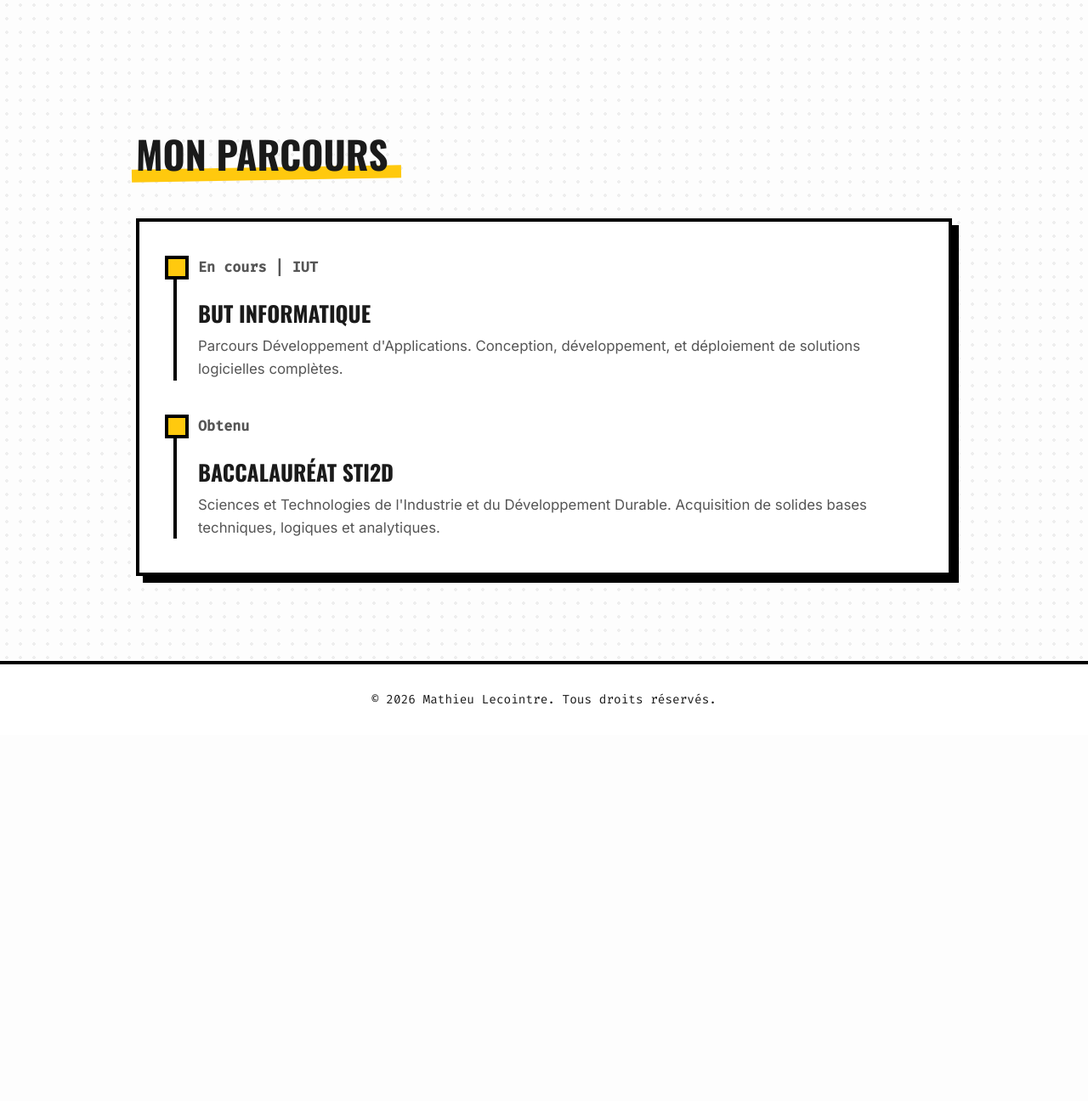
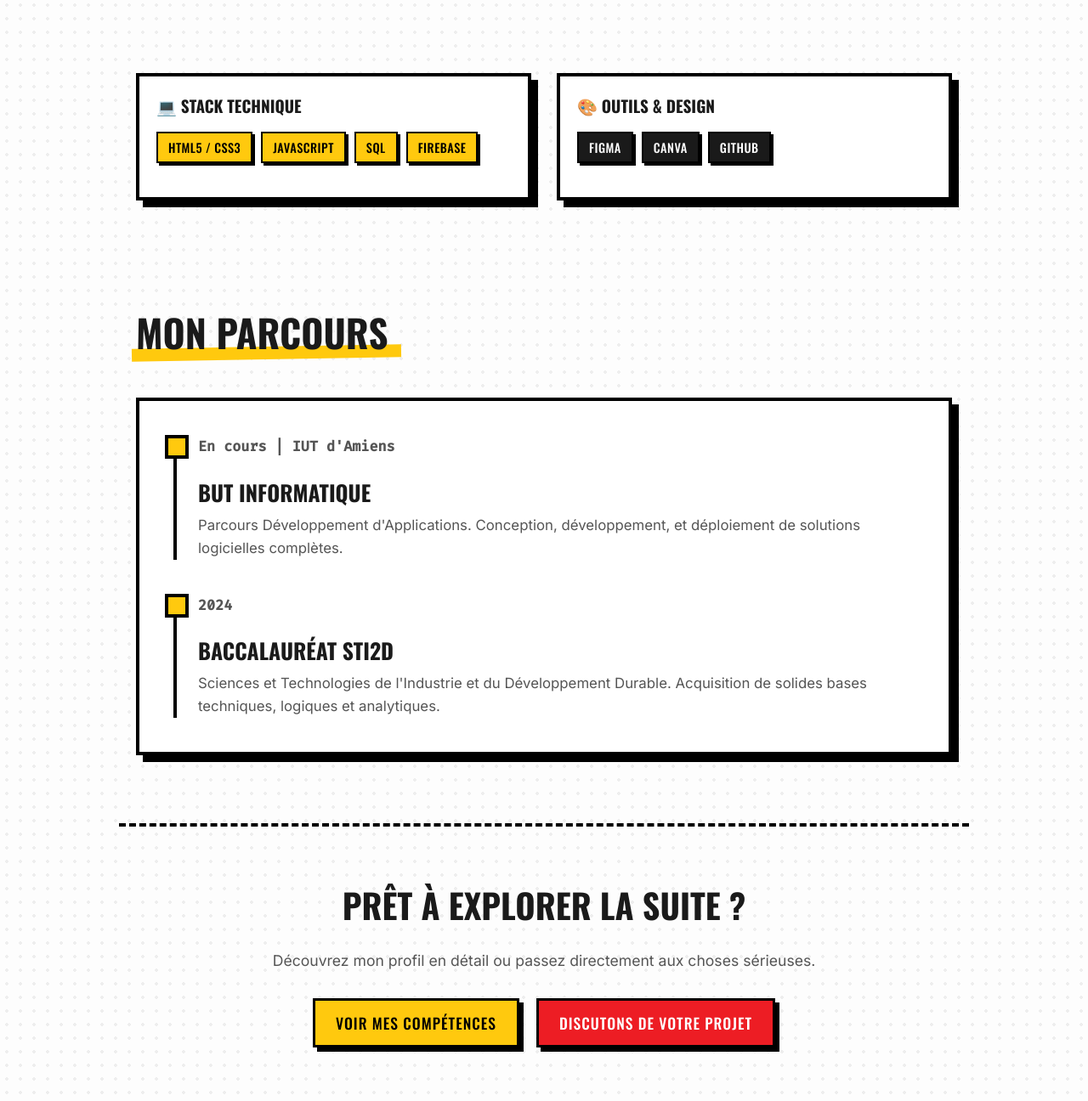
Before and after one commit to MathieuLecointre/portfolio, a plain HTML site: page index.html in a window 1280 px wide. Shown: the part 482-1778 px from the top of the page at 85% size. Before the commit the page ends 1347 px from the top, so only its background shows below. Drawn offline with nearby package versions, Linux system fonts and the light colour scheme.

Commit message:
Accentuation du design

```diff
--- a/index.html
+++ b/index.html
@@ -5,6 +5,12 @@
     <meta name="viewport" content="width=device-width, initial-scale=1.0">
     <title>Mathieu Lecointre | Accueil</title>
     <link rel="stylesheet" href="style.css">
+    <script>
+        /* Anti-flash blanc pour le mode sombre */
+        if (localStorage.getItem('theme') === 'dark') {
+            document.documentElement.setAttribute('data-theme', 'dark');
+        }
+    </script>
 </head>
 <body>
 
@@ -21,14 +27,14 @@
     <main>
         <section class="section-container" style="display: flex; align-items: center; gap: 40px; min-height: 60vh;">
             <div style="flex: 1;">
-                <h1 style="font-family: var(--font-title); font-size: 4rem; text-transform: uppercase; line-height: 1;">Mathieu Lecointre</h1>
+                <h1 class="hero-title">Mathieu Lecointre</h1>
                 <h2 style="font-size: 1.5rem; color: var(--text-muted); margin: 15px 0 25px 0; font-weight: 400;">Développeur Front-End & Créatif</h2>
                 <p style="margin-bottom: 30px; font-size: 1.1rem;">
                     Étudiant en BUT Informatique. Je conçois des interfaces web alliant la rigueur du code à un design percutant et accessible.
                 </p>
                 <div style="display: flex; gap: 15px;">
                     <a href="Pages/realisations.html" class="btn">Voir mes projets</a>
-                    <a href="CV_2026.pdf" target="_blank" class="btn" style="background: var(--card-bg); color: var(--text-color);">Mon CV</a>
+                    <a href="CV_Mathieu_Lecointre.pdf" target="_blank" class="btn" style="background: var(--card-bg); color: var(--text-color);">Mon CV</a>
                 </div>
             </div>
             <div>
@@ -36,20 +42,52 @@
             </div>
         </section>
 
+        <section class="section-container" style="padding-top: 0;">
+            <div class="grid" style="grid-template-columns: repeat(auto-fit, minmax(250px, 1fr));">
+                <div class="card" style="padding: 20px;">
+                    <h3 style="font-size: 1.2rem; margin-bottom: 15px;">💻 Stack Technique</h3>
+                    <div class="badges">
+                        <span class="badge">HTML5 / CSS3</span>
+                        <span class="badge">JavaScript</span>
+                        <span class="badge">SQL</span>
+                        <span class="badge">Firebase</span>
+                    </div>
+                </div>
+                <div class="card" style="padding: 20px;">
+                    <h3 style="font-size: 1.2rem; margin-bottom: 15px;">🎨 Outils & Design</h3>
+                    <div class="badges">
+                        <span class="badge" style="background: var(--text-color); color: var(--bg-color);">Figma</span>
+                        <span class="badge" style="background: var(--text-color); color: var(--bg-color);">Canva</span>
+                        <span class="badge" style="background: var(--text-color); color: var(--bg-color);">GitHub</span>
+                    </div>
+                </div>
+            </div>
+        </section>
+
         <section class="section-container">
             <h2 class="section-title">Mon Parcours</h2>
             <div class="card" style="padding: 40px;">
                 <div class="timeline-item">
-                    <p class="timeline-date">En cours | IUT</p>
+                    <p class="timeline-date">En cours | IUT d'Amiens</p>
                     <h3 style="margin: 5px 0; font-family: var(--font-title);">BUT Informatique</h3>
                     <p style="margin: 0;">Parcours Développement d'Applications. Conception, développement, et déploiement de solutions logicielles complètes.</p>
                 </div>
 
                 <div class="timeline-item" style="margin-bottom: 0;">
-                    <p class="timeline-date">Obtenu</p>
+                    <p class="timeline-date">2024</p>
                     <h3 style="margin: 5px 0; font-family: var(--font-title);">Baccalauréat STI2D</h3>
                     <p style="margin: 0;">Sciences et Technologies de l'Industrie et du Développement Durable. Acquisition de solides bases techniques, logiques et analytiques.</p>
                 </div>
+            </div>
+        </section>
+
+        <section class="section-container" style="text-align: center; border-top: 4px dashed var(--border-color); margin-top: 20px; padding-top: 60px;">
+            <h2 style="font-family: var(--font-title); font-size: 2.5rem; text-transform: uppercase; margin-bottom: 20px;">Prêt à explorer la suite ?</h2>
+            <p style="margin-bottom: 30px; font-size: 1.1rem; color: var(--text-muted);">Découvrez mon profil en détail ou passez directement aux choses sérieuses.</p>
+
+            <div style="display: flex; justify-content: center; gap: 20px; flex-wrap: wrap;">
+                <a href="Pages/competences.html" class="btn" style="background: var(--accent-yellow); color: black;">Voir mes compétences</a>
+                <a href="Pages/contact.html" class="btn">Discutons de votre projet</a>
             </div>
         </section>
     </main>
```
